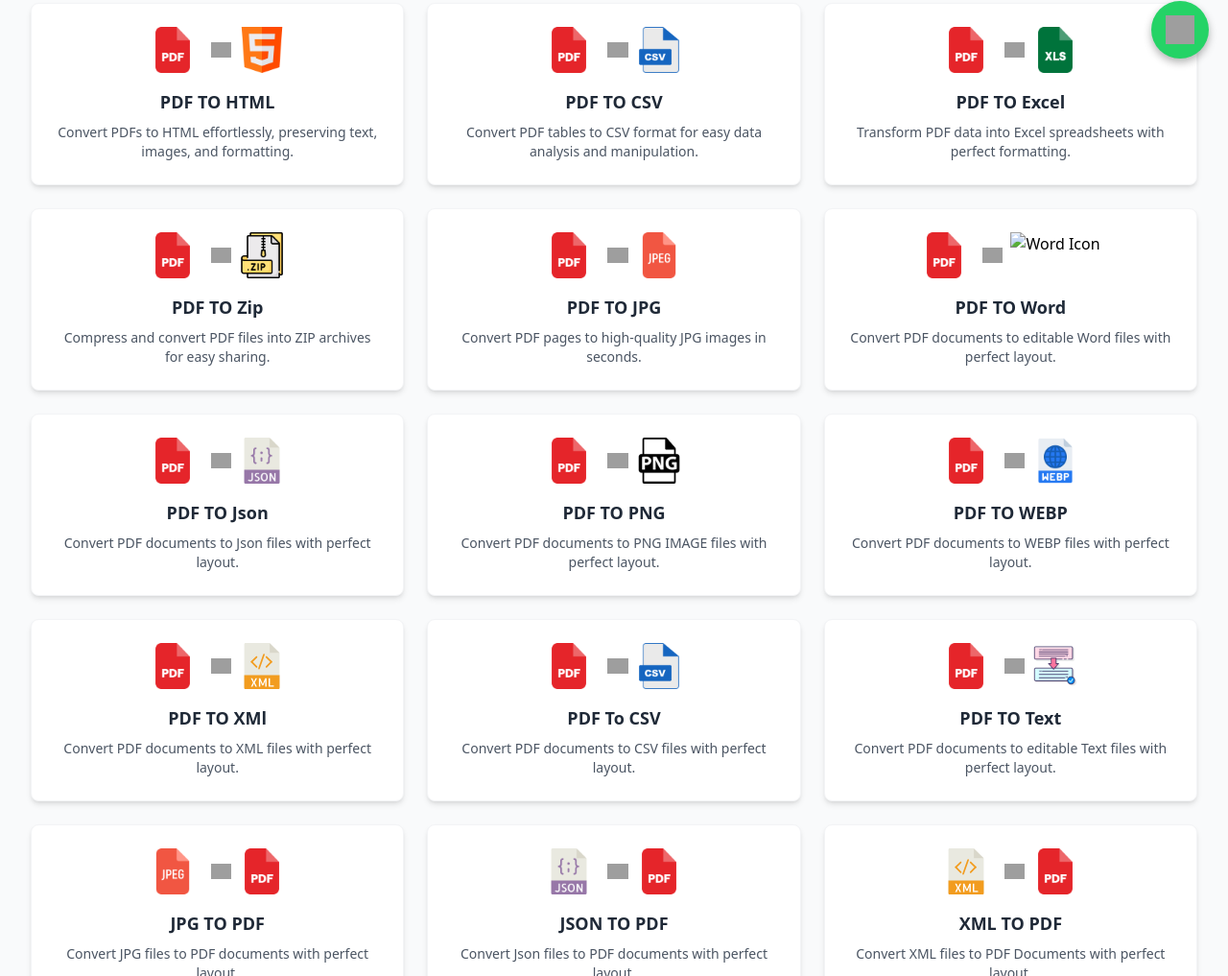
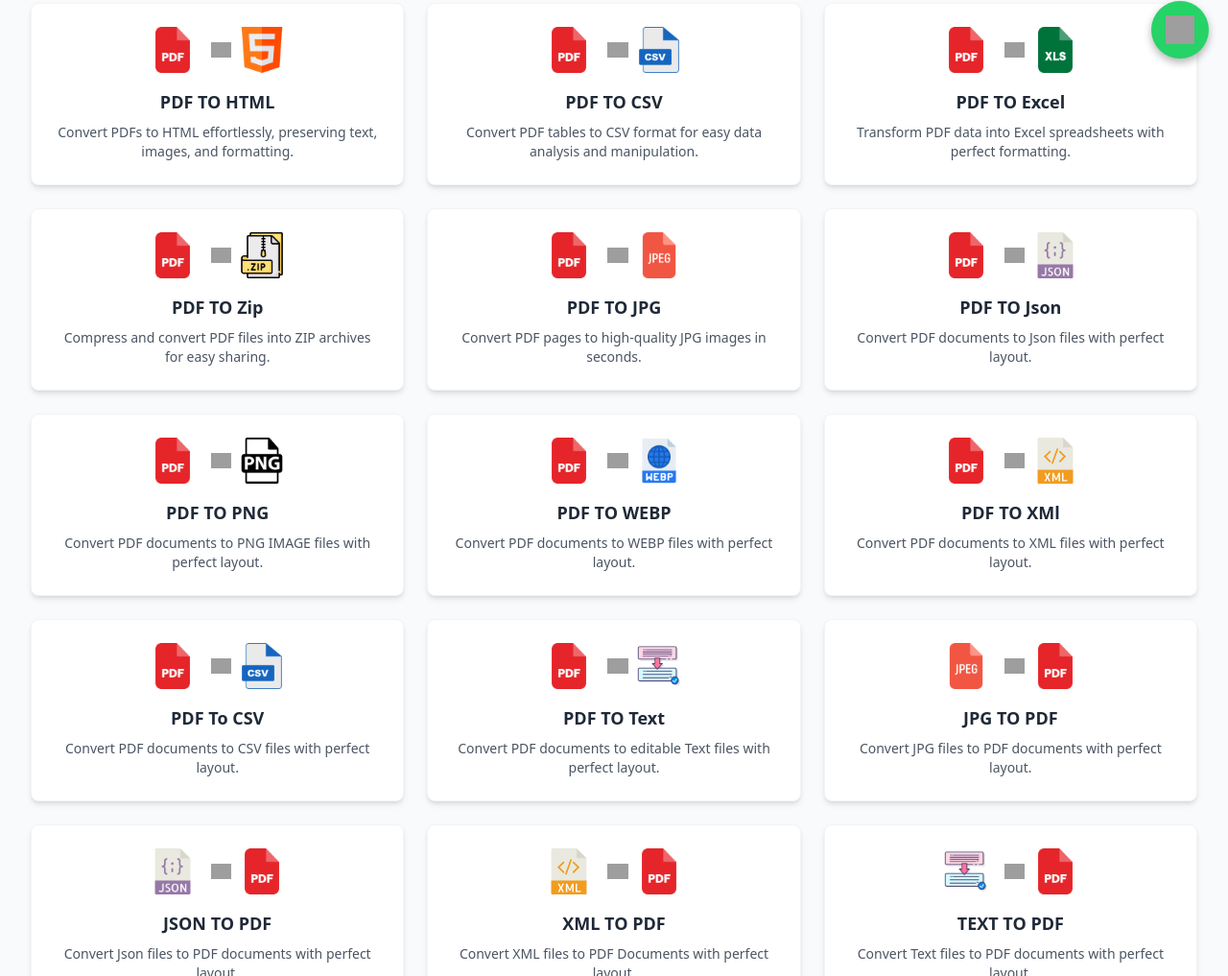
Before and after one commit to pdfmastertool/pdfmaster.fun, a website: page index.html in a window 1280 px wide. Shown: the part 719-1736 px from the top of the page at 96% size. Drawn offline with nearby package versions, Linux system fonts and the light colour scheme; grey boxes are pictures that could not be loaded.

Commit message:
Update index.html

```diff
--- a/index.html
+++ b/index.html
@@ -205,20 +205,7 @@
           </a>
         </div>
 
-        <!-- PDF to Word -->
-        <div class="tool-card bg-white rounded-lg shadow-md overflow-hidden border border-gray-100">
-          <a href="/PDF-to-WORD-Converter.html" class="tool-card-content flex flex-col items-center p-6 text-center">
-            <div class="flex items-center space-x-2 mb-4">
-              <img class="h-12" src="./images/pdf.png" alt="PDF Icon" />
-              <img class="h-4" src="https://cdn-icons-png.flaticon.com/512/32/32213.png" alt="Arrow Icon" />
-              <img class="h-12" src="./images/word.jpg" alt="Word Icon" />
-            </div>
-            <h3 class="text-lg font-semibold text-gray-800 mb-2">PDF TO Word</h3>
-            <p class="text-sm text-gray-600">
-              Convert PDF documents to editable Word files with perfect layout.
-            </p>
-          </a>
-        </div>
+
 
          <!-- PDF to JSON -->
         <div class="tool-card bg-white rounded-lg shadow-md overflow-hidden border border-gray-100">
```
